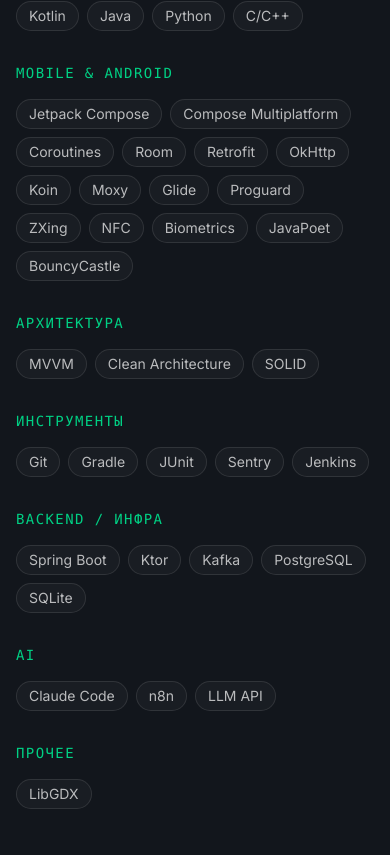
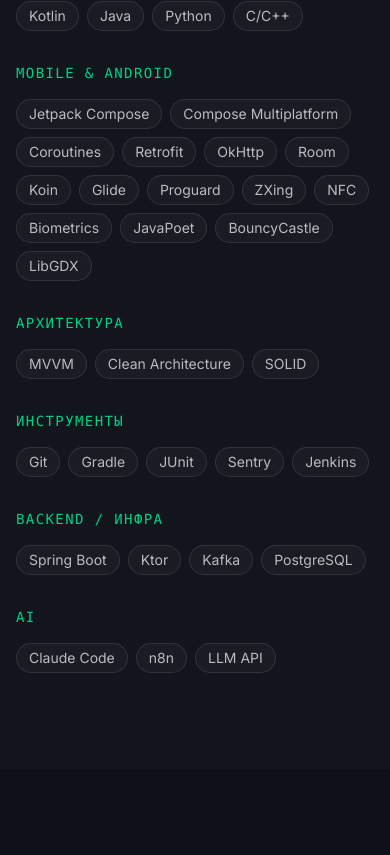
Before and after one commit to BargystV/portfolio, a Next.js app: page / in a window 390 px wide. Shown: the part 2049-2904 px from the top of the page. Built offline with nearby package versions, Linux system fonts and the light colour scheme.

Commit message:
Reorganize Mobile skills by category; remove Moxy, SQLite, other group; move LibGDX to Mobile
Co-Authored-By: Claude Sonnet 4.6 <noreply@anthropic.com>

```diff
--- a/components/Skills.tsx
+++ b/components/Skills.tsx
@@ -16,7 +16,6 @@ const groupTitleKey: Record<string, TranslationKey> = {
   tools: 'skills_tools',
   backend: 'skills_backend',
   ai: 'skills_ai',
-  other: 'skills_other',
 };
 
 /**
--- a/content/skills.ts
+++ b/content/skills.ts
@@ -5,7 +5,7 @@
  */
 export interface SkillGroup {
   /** Ключ группы — используется для получения локализованного заголовка */
-  key: 'languages' | 'mobile' | 'architecture' | 'tools' | 'backend' | 'ai' | 'other';
+  key: 'languages' | 'mobile' | 'architecture' | 'tools' | 'backend' | 'ai';
   /** Список технологий или инструментов в данной группе */
   items: string[];
 }
@@ -21,24 +21,34 @@ export const skillGroups: SkillGroup[] = [
     items: ['Kotlin', 'Java', 'Python', 'C/C++'],
   },
   {
-    // Мобильная разработка и Android-библиотеки
+    // Мобильная разработка и Android-библиотеки (сортировка по категориям)
     key: 'mobile',
     items: [
+      // UI
       'Jetpack Compose',
       'Compose Multiplatform',
+      // Async
       'Coroutines',
-      'Room',
+      // Network
       'Retrofit',
       'OkHttp',
+      // DB
+      'Room',
+      // DI
       'Koin',
-      'Moxy',
+      // Image
       'Glide',
+      // Build
       'Proguard',
+      // Scan / Hardware
       'ZXing',
       'NFC',
       'Biometrics',
+      // Code generation / Security
       'JavaPoet',
       'BouncyCastle',
+      // Game / Graphics
+      'LibGDX',
     ],
   },
   {
@@ -54,16 +64,11 @@ export const skillGroups: SkillGroup[] = [
   {
     // Backend-технологии и инфраструктура
     key: 'backend',
-    items: ['Spring Boot', 'Ktor', 'Kafka', 'PostgreSQL', 'SQLite'],
+    items: ['Spring Boot', 'Ktor', 'Kafka', 'PostgreSQL'],
   },
   {
     // AI-инструменты
     key: 'ai',
     items: ['Claude Code', 'n8n', 'LLM API'],
   },
-  {
-    // Прочие технологии
-    key: 'other',
-    items: ['LibGDX'],
-  },
 ];
--- a/lib/i18n.ts
+++ b/lib/i18n.ts
@@ -50,7 +50,6 @@ export const translations = {
     skills_tools: 'Tools',
     skills_backend: 'Backend / Infra',
     skills_ai: 'AI',
-    skills_other: 'Other',
 
     // Projects
     projects_title: 'Projects',
@@ -147,7 +146,6 @@ export const translations = {
     skills_tools: 'Инструменты',
     skills_backend: 'Backend / Инфра',
     skills_ai: 'AI',
-    skills_other: 'Прочее',
 
     // Projects
     projects_title: 'Проекты',
```
